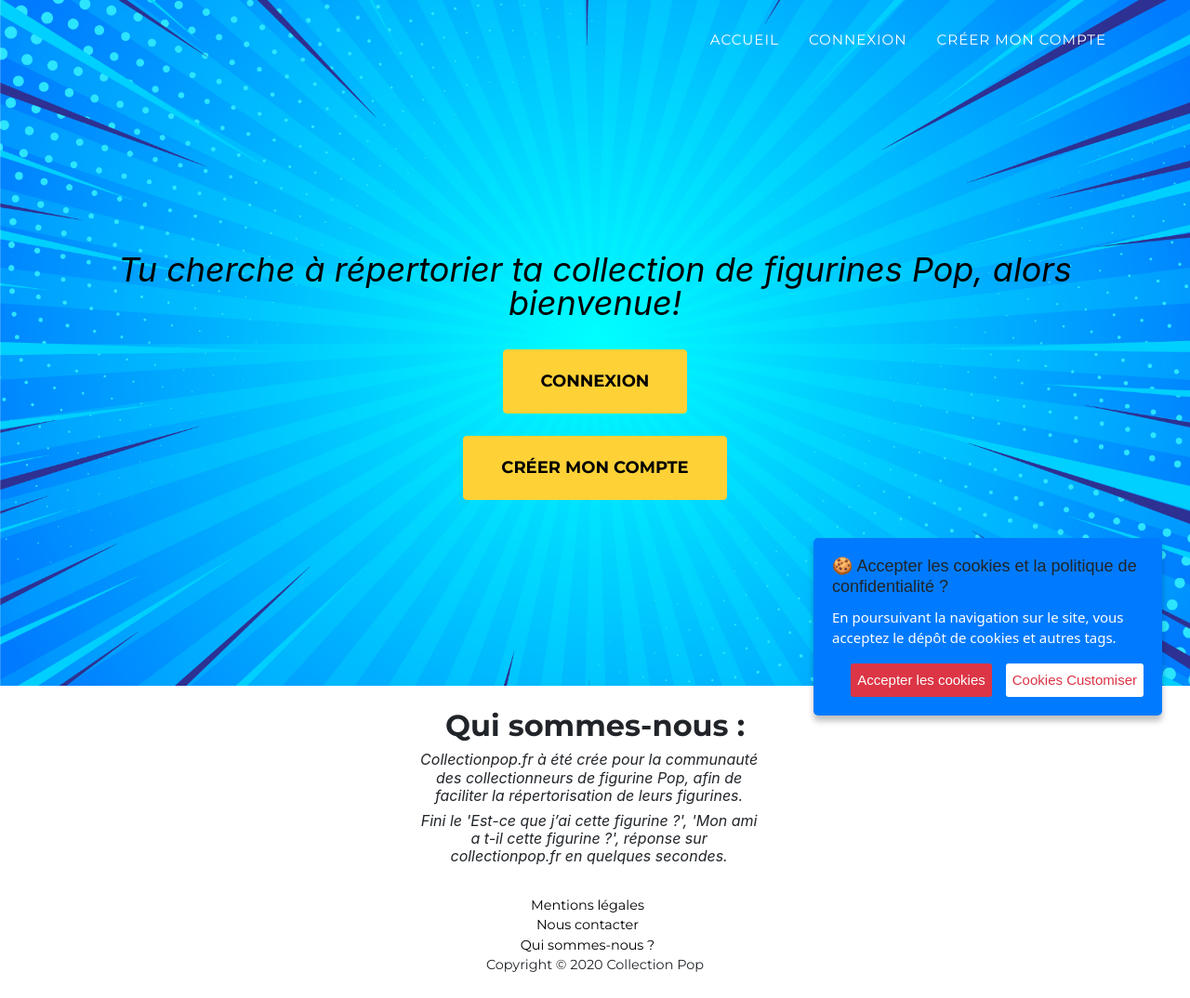
After one commit to IndianaS/OC_Project_13, a Django app: page /who_are_we in a window 1280 px wide. The commit adds this page. Shown: the whole page at 93% size. Run offline with Django 3.2, Linux system fonts and the light colour scheme; some libraries are stand-ins or nearby versions; some web fonts are replaced.

Commit message:
Add template Who are we

```diff
--- a/collection_pop/urls.py
+++ b/collection_pop/urls.py
@@ -28,4 +28,5 @@
     path("figurines/", include("figurines.urls", namespace="figurines")),
     path("legal_notice/", views.legal_notice, name="legal_notice"),
     path("contact_us/", views.contact_us, name="contact_us"),
+    path("who_are_we", views.who_are_we, name="who_are_we"),
 ] + static(settings.MEDIA_URL, document_root=settings.MEDIA_ROOT)
--- a/collection_pop/views.py
+++ b/collection_pop/views.py
@@ -11,3 +11,6 @@
 
 def contact_us(request):
     return render(request, 'collection_pop/contact_us.html')
+
+def who_are_we(request):
+    return render(request, 'collection_pop/who_are_we.html')
--- a/templates/base.html
+++ b/templates/base.html
@@ -91,6 +91,9 @@
         <div class="text-center">
           <a class="mr-3" href="{% url 'contact_us' %}#contact-us" style="color:black">Nous contacter</a>
         </div>
+        <div class="text-center">
+          <a class="mr-3" href="{% url 'who_are_we' %}#who-are-we" style="color:black">Qui sommes-nous ?</a>
+        </div>
         <div class="text-center">Copyright © 2020 Collection Pop</div>
       </div>
     </div>
--- /dev/null
+++ b/templates/collection_pop/who_are_we.html
@@ -0,0 +1,23 @@
+{% extends "base.html" %}
+{% block content %}
+    <div class="container" id="who-are-we">
+        <br>
+        <div class="text-center">
+            <h2 class="section-heading">Qui sommes-nous :</h2>
+        </div>
+        <div class="row text-center">
+            <div class="col-md-4">
+            </div>
+            <div class="col-md-4">
+                <h3 class="textcustom">Collectionpop.fr à été crée pour la communauté des collectionneurs de figurine Pop,
+                                        afin de faciliter la répertorisation de leurs figurines.
+                </h3>
+                <h3 class="textcustom">Fini le 'Est-ce que j’ai cette figurine ?', 'Mon ami a t-il cette figurine ?',
+                                        réponse sur collectionpop.fr en quelques secondes.
+                </h3>
+            </div>
+            <div class="col-md-4">
+            </div>
+        </div>
+    </div>
+{% endblock content %}
```
